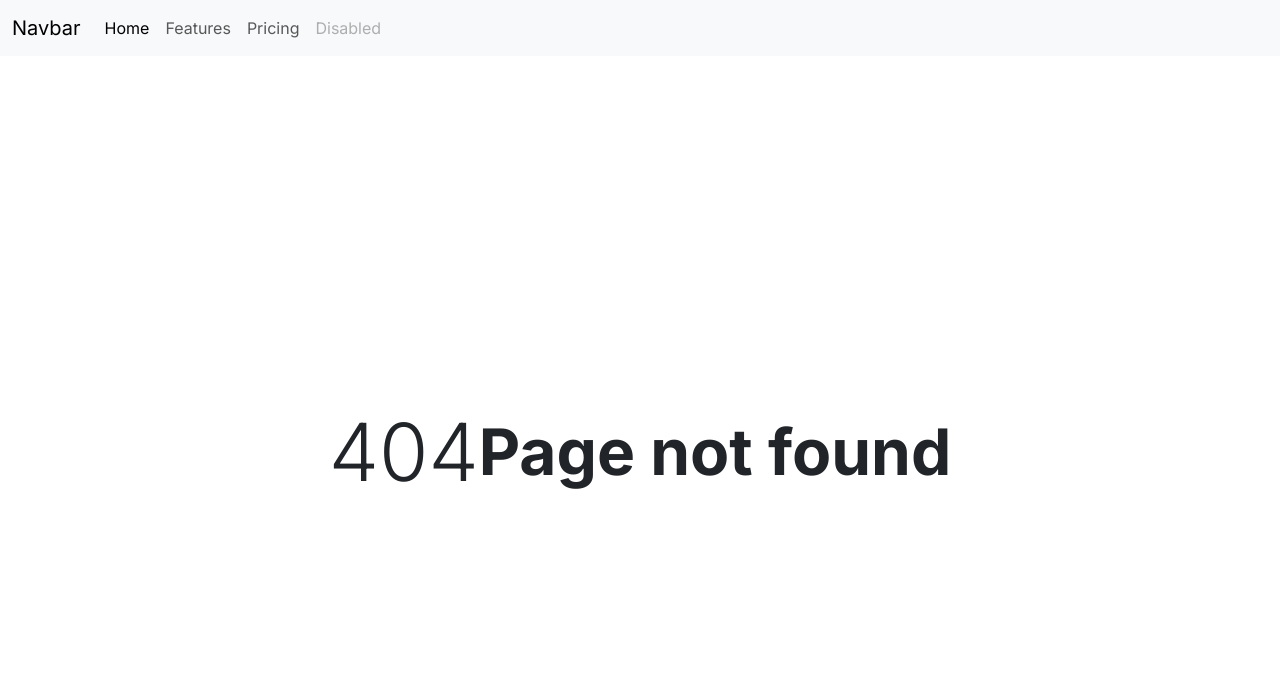
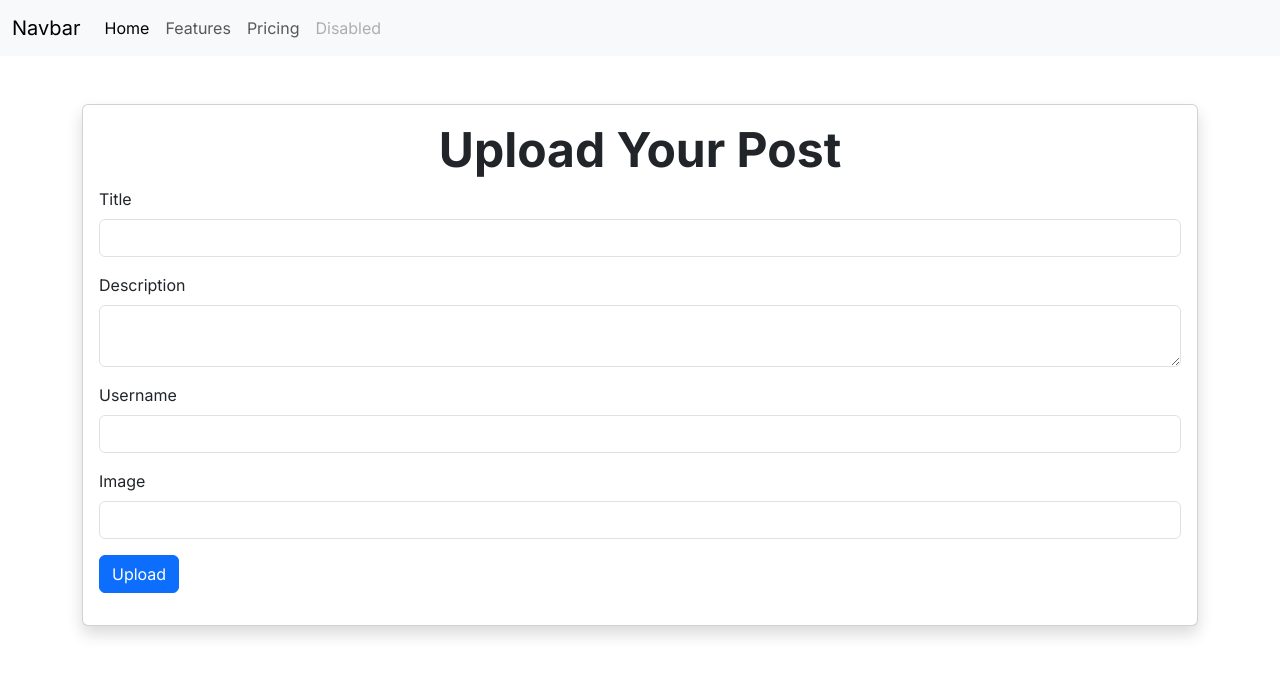
Before and after one commit to Nishant-0420/frontend, a Next.js app: page /upload in a window 1280 px wide. Before the commit this address had no page. Shown: the top 676 px of the page. Built offline with nearby package versions, Linux system fonts and the light colour scheme.

Commit message:
connecting frontend to backend and storing data to db

```diff
--- /dev/null
+++ b/src/app/upload/page.jsx
@@ -0,0 +1,102 @@
+'use client';
+import { useFormik } from 'formik';
+import React from 'react'
+
+const UploadPost = () => {
+
+    const postForm = useFormik({
+        initialValues: {
+            title: '',
+            description: '',
+            username: '',
+            image: '',
+            postedAt: new Date()
+        },
+        onSubmit: (values) => {
+            console.log(values);
+            // sending reqest to backend
+            fetch('http://localhost:5000/post/add',{
+                method: 'POST',
+                body : JSON.stringify(values)  //convert js to json
+            })
+        }
+    })
+
+    return (
+        <div>
+            <div className="container py-5">
+                <div className="card shadow">
+                    <div className="card-body">
+                        <h1 className="text-center display-5 fw-bold">Upload Your Post</h1>
+                        <form onSubmit={postForm.handleSubmit}>
+
+                            <div class="mb-3">
+                                <label for="" class="form-label">Title</label>
+                                <input
+                                    type="text"
+                                    id="title"
+                                    onChange={postForm.handleChange}
+                                    value={postForm.values.title}
+                                    class="form-control"
+                                    placeholder=""
+                                    aria-describedby="helpId"
+                                />
+                            </div>
+
+                            <div class="mb-3">
+                                <label for="" class="form-label">Description</label>
+                                <textarea
+                                    type="text"
+                                    id="description"
+                                    onChange={postForm.handleChange}
+                                    value={postForm.values.description}
+                                    class="form-control"
+                                    placeholder=""
+                                    aria-describedby="helpId"
+                                ></textarea>
+
+                            </div>
+
+                            <div class="mb-3">
+
+                                <label for="" class="form-label">Username</label>
+
+                                <input
+                                    type="text"
+                                    id="username"
+                                    onChange={postForm.handleChange}
+                                    value={postForm.values.username}
+                                    class="form-control"
+                                    placeholder=""
+                                    aria-describedby="helpId"
+                                />
+
+                            </div>
+
+                            <div class="mb-3">
+
+                                <label for="" class="form-label">Image</label>
+                                <input
+                                    type="text"
+                                    id="image"
+                                    onChange={postForm.handleChange}
+                                    value={postForm.values.image}
+                                    class="form-control"
+                                    placeholder=""
+                                    aria-describedby="helpId"
+                                />
+                            </div>
+
+                            <div class="mb-3">
+                                <button type="submit" class="btn btn-primary">Upload</button>
+                            </div>
+
+                        </form>
+                    </div>
+                </div>
+            </div>
+        </div>
+    )
+}
+
+export default UploadPost;
```
Also changed, not shown: src/app/post/page.jsx (added, +36 -0 lines), src/app/post/post.module.css (added, +20 -0 lines).
